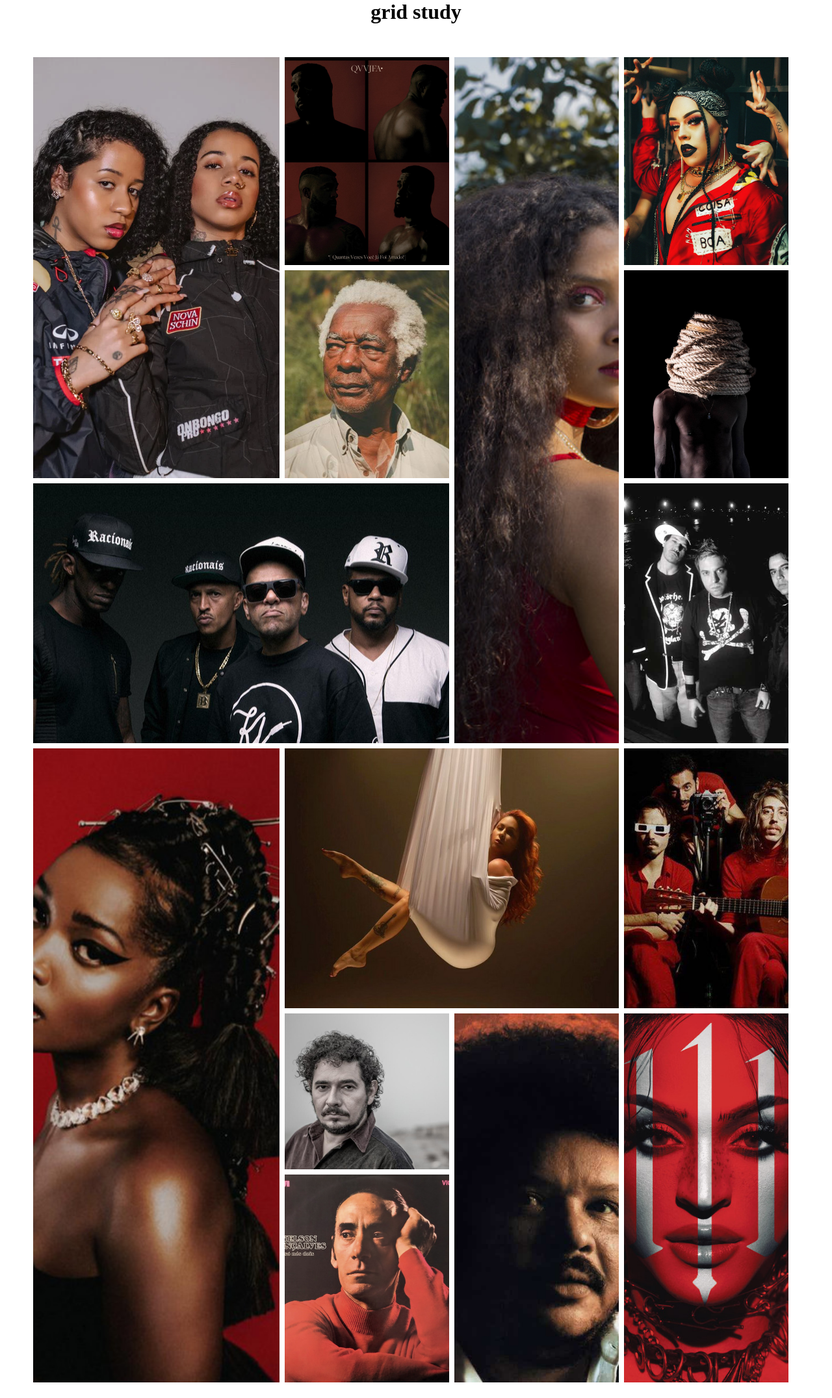
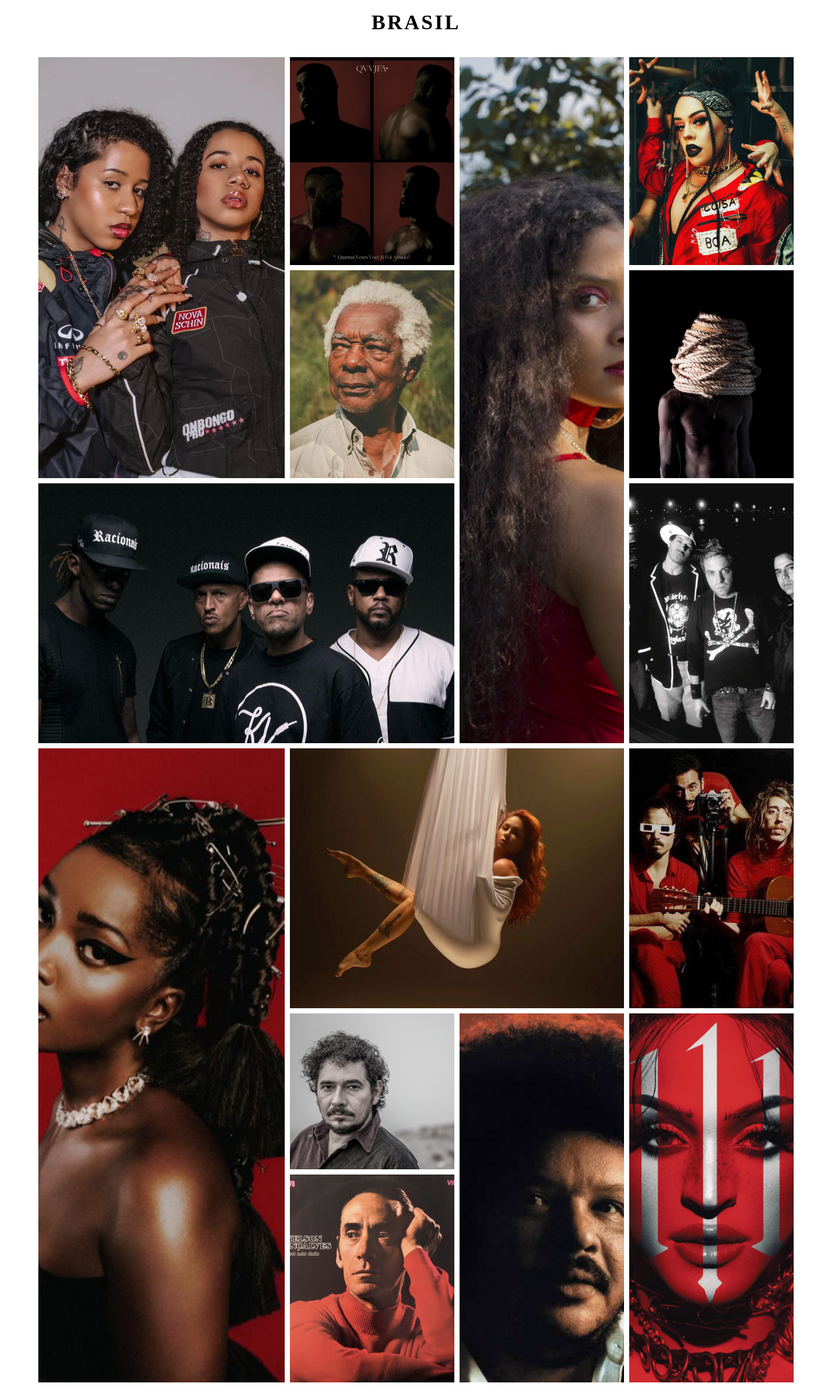
Before and after one commit to NataliaFrancisca/artistas-brasil, a React (Create React App) app: page / in a window 1280 px wide. Shown: the whole page at 65% size. Built offline with nearby package versions, Linux system fonts and the light colour scheme.

Commit message:
adding route to the images

```diff
--- a/src/App.css
+++ b/src/App.css
@@ -12,126 +12,7 @@ h1{
     height: 10vh;
 }
 
-.container-grid{
-    width: 100%;
-    display: grid;
-    grid-template:
-    "tasha-tracie bacoexublues mc-tha gloria-groove" 40vh
-    "tasha-tracie mateus-aleluia mc-tha baianasystem" 40vh
-    "racionais racionais mc-tha charlie-brown-jr" 50vh
-    "iza pitty pitty o-terno" 50vh
-    "iza juliano-holanda tim-maia pabllo-vittar" 30vh
-    "iza nelson-gonçalves tim-maia pabllo-vittar" 40vh
-    / 30% 20% 20% 20%;
 
-    justify-content: center;
-    align-content: center;
-
-    gap: .5rem;
-    padding: .5rem
-}
-
-.image-card{
-    background-position: center;
-    background-size: cover;
-    background-repeat: no-repeat;
-}
-
-.tasha-tracie{
-    grid-area: tasha-tracie;
-    background-color: orange;
-    background-image: url(../public/images/tasha-tracie.webp);
-}
-
-.baco-exu-blues{
-    grid-area: bacoexublues;
-    background-color: cyan;
-    background-image: url(../public/images/baco-exu-blues.jpg);
-}
-
-.mc-tha{
-    grid-area: mc-tha;
-    background-color: olive;
-    background-image: url(../public/images/mc-tha-2.jpg);
-}
-
-.gloria-groove{
-    grid-area: gloria-groove;
-    background-color: pink;
-    background-image: url(../public/images/gloria-groove-2.jpg);
-}
-
-.mateus-aleluia{
-    grid-area: mateus-aleluia;
-    background-color: brown;
-    background-image: url(../public/images/mateus-aleluia.jpg);
-}
-
-.baiana-system{
-    grid-area: baianasystem;
-    background-color: paleturquoise;
-    background-image: url(../public/images/baiana-system.jpg);
-}
-
-.racionais{
-    grid-area: racionais;
-    background-color: brown;
-    background-image: url(../public/images/racionais.jpg);
-}
-
-.charlie-brown-jr{
-    grid-area: charlie-brown-jr;
-    background-color: burlywood;
-    background-image: url(../public/images/charlie-brown-jr-1.png);
-}
-
-.pitty{
-    grid-area: pitty;
-    background-color: red;
-    background-image: url(../public/images/pitty.jpg);
-}
-
-.o-terno{
-    grid-area: o-terno;
-    background-color: greenyellow;
-    background-image: url(../public/images/o-terno.jpg);
-}
-
-.cpm22{
-    grid-area: cpm22;
-    background-color: red;
-    background-image: url(../public/images/cpm-22.jpg);
-}
-
-.pabllo-vittar{
-    grid-area: pabllo-vittar;
-    background-color: red;
-    background-image: url(../public/images/pabllo-vittar.jpg);
-}
-
-.juliano-holanda{
-    grid-area: juliano-holanda;
-    background-color: red;
-    background-image: url(../public/images/juliano-holanda.jpg);
-}
-
-.nelson-gonçalves{
-    grid-area: nelson-gonçalves;
-    background-color: red;
-    background-image: url(../public/images/nelson-gonçalves.jpg);
-}
-
-.iza{
-    grid-area: iza;
-    background-color: red;
-    background-image: url(../public/images/iza.jpg);
-}
-
-.tim-maia{
-    grid-area: tim-maia;
-    background-color: red;
-    background-image: url(../public/images/tim-maia.jpg);
-}
 
 
 /* thirdRowFourthColumn */
--- a/src/App.js
+++ b/src/App.js
@@ -1,27 +1,32 @@
 import './App.css';
 
+import {data} from "./db";
+
+import {BrowserRouter as Router, Routes, Route, useNavigate, Navigate} from 'react-router-dom'
+
+import Information from "./components/Information"
+import Home from "./components/Home"
+
 function App() {
+
+  const navigate = useNavigate();
+
   return (
     <main className="App">
-        <h1>grid study</h1>
-
-        <section className='container-grid'>
-          <div className="tasha-tracie image-card"></div>
-          <div className="baco-exu-blues image-card"></div>
-          <div className="mc-tha image-card"></div>
-          <div className="gloria-groove image-card"></div>
-          <div className="mateus-aleluia image-card"></div>
-          <div className="baiana-system image-card"></div>
-          <div className="racionais image-card"></div>
-          <div className="charlie-brown-jr image-card"></div>
-          <div className="pitty image-card"></div>
-          <div className="o-terno image-card"></div>
-          <div className="cpm22 image-card"></div>
-          <div className="pabllo-vittar image-card"></div>
-          <div className="juliano-holanda image-card"></div>
-          <div className="nelson-gonçalves image-card"></div>
-          <div className="iza image-card"></div>
-          <div className="tim-maia image-card"></div>
+        <section className='container-routes'>
+          <Routes>
+            <Route path="/" exact element={<Home />} />
+            <Route>
+              {data.map((artist, index) => (
+                <Route
+                  path={`/${artist['container-name']}`}
+                  exact
+                  key={index}
+                  element={<Information state={artist} />}
+                />
+              ))}
+            </Route>
+          </Routes>
         </section>
     </main>
   );
--- /dev/null
+++ b/src/components/Home.css
@@ -0,0 +1,136 @@
+main{
+    display: flex;
+    flex-direction: column;
+}
+
+h1{
+    font-size: 2em;
+    text-align: center;
+    padding: 1rem 0;
+    text-transform: uppercase;
+    letter-spacing: 3px;
+}
+
+.container-grid{
+    width: 100vw;
+    min-height: 100vh;
+    height: auto;
+    display: grid;
+    grid-template:
+    "tasha-tracie bacoexublues mc-tha gloria-groove" 40vh
+    "tasha-tracie mateus-aleluia mc-tha baianasystem" 40vh
+    "racionais racionais mc-tha charlie-brown-jr" 50vh
+    "iza pitty pitty o-terno" 50vh
+    "iza juliano-holanda tim-maia pabllo-vittar" 30vh
+    "iza nelson-goncalves tim-maia pabllo-vittar" 40vh
+    / 30% 20% 20% 20%;
+
+    justify-content: center;
+    align-content: center;
+
+    gap: .5rem;
+    padding: .5rem
+}
+
+.image-card{
+    background-position: center;
+    background-size: cover;
+    background-repeat: no-repeat;
+    cursor: pointer;
+}
+
+.tasha-tracie{
+    grid-area: tasha-tracie;
+    background-color: orange;
+    background-image: url(../../public/images/tasha-tracie.webp);
+}
+
+.baco-exu-blues{
+    grid-area: bacoexublues;
+    background-color: cyan;
+    background-image: url(../../public/images/baco-exu-blues.jpg);
+}
+
+.mc-tha{
+    grid-area: mc-tha;
+    background-color: olive;
+    background-image: url(../../public/images/mc-tha-2.jpg);
+}
+
+.gloria-groove{
+    grid-area: gloria-groove;
+    background-color: pink;
+    background-image: url(../../public/images/gloria-groove-2.jpg);
+}
+
+.mateus-aleluia{
+    grid-area: mateus-aleluia;
+    background-color: brown;
+    background-image: url(../../public/images/mateus-aleluia.jpg);
+}
+
+.baiana-system{
+    grid-area: baianasystem;
+    background-color: paleturquoise;
+    background-image: url(../../public/images/baiana-system.jpg);
+}
+
+.racionais{
+    grid-area: racionais;
+    background-color: brown;
+    background-image: url(../../public/images/racionais.jpg);
+}
+
+.charlie-brown-jr{
+    grid-area: charlie-brown-jr;
+    background-color: burlywood;
+    background-image: url(../../public/images/charlie-brown-jr-1.png);
+}
+
+.pitty{
+    grid-area: pitty;
+    background-color: red;
+    background-image: url(../../public/images/pitty.jpg);
+}
+
+.o-terno{
+    grid-area: o-terno;
+    background-color: greenyellow;
+    background-image: url(../../public/images/o-terno.jpg);
+}
+
+.cpm22{
+    grid-area: cpm22;
+    background-color: red;
+    background-image: url(../../public/images/cpm-22.jpg);
+}
+
+.pabllo-vittar{
+    grid-area: pabllo-vittar;
+    background-color: red;
+    background-image: url(../../public/images/pabllo-vittar.jpg);
+}
+
+.juliano-holanda{
+    grid-area: juliano-holanda;
+    background-color: red;
+    background-image: url(../../public/images/juliano-holanda.jpg);
+}
+
+.nelson-goncalves{
+    grid-area: nelson-goncalves;
+    background-color: red;
+    background-image: url(../../public/images/nelson-gonçalves.jpg);
+}
+
+.iza{
+    grid-area: iza;
+    background-color: red;
+    background-image: url(../../public/images/iza.jpg);
+}
+
+.tim-maia{
+    grid-area: tim-maia;
+    background-color: red;
+    background-image: url(../../public/images/tim-maia.jpg);
+}
--- /dev/null
+++ b/src/components/Home.js
@@ -0,0 +1,29 @@
+import React from 'react'
+
+import "./Home.css";
+import {data} from "../db";
+
+import { useNavigate } from "react-router-dom"
+
+function Home() {
+
+  const navigate = useNavigate();
+
+  return (
+    <main>
+
+      <h1>brasil</h1>
+      <section className='container-grid'>
+          {data.map((artist, index) => (
+              <div
+                  key={index}
+                  className={`${artist['container-name']} image-card`}
+                  onClick={() => navigate(`/${artist['container-name']}`)}
+              />
+          ))}
+      </section>
+    </main>
+  )
+}
+
+export default Home;
--- /dev/null
+++ b/src/components/Information.js
@@ -0,0 +1,10 @@
+import React from "react";
+
+const Information = ({state}) => {
+    console.log(state)
+    return(
+        <h1>{state.name}</h1>
+    )
+}
+
+export default Information;
--- a/src/db.js
+++ b/src/db.js
@@ -1,4 +1,4 @@
-export const data_songs = [
+export const data = [
     {
         "name": "Tasha & Tracie",
         "spotify_link": "https://open.spotify.com/artist/5Gv1C1LY8pWiYcfcdjSNMT?si=BngPzWshT1irP5QNfuIojw",
@@ -80,7 +80,7 @@ export const data_songs = [
     {
         "name": "Nelson Gonçalves",
         "spotify_link": "https://open.spotify.com/artist/3wg2dojocgkzfZFx66oHSt?si=BLuK2yNLTFqPsyvJe8agiQ",
-        "container-name": "nelson-gonçalves",
+        "container-name": "nelson-goncalves",
     },
 
     {
--- a/src/index.js
+++ b/src/index.js
@@ -2,8 +2,11 @@ import React from 'react';
 import ReactDOM from 'react-dom';
 import './index.css';
 import App from './App';
+import { BrowserRouter } from 'react-router-dom';
 
 ReactDOM.render(
-  <App />,
+  <BrowserRouter>
+    <App />
+  </BrowserRouter>,
   document.getElementById('root')
 );
```
